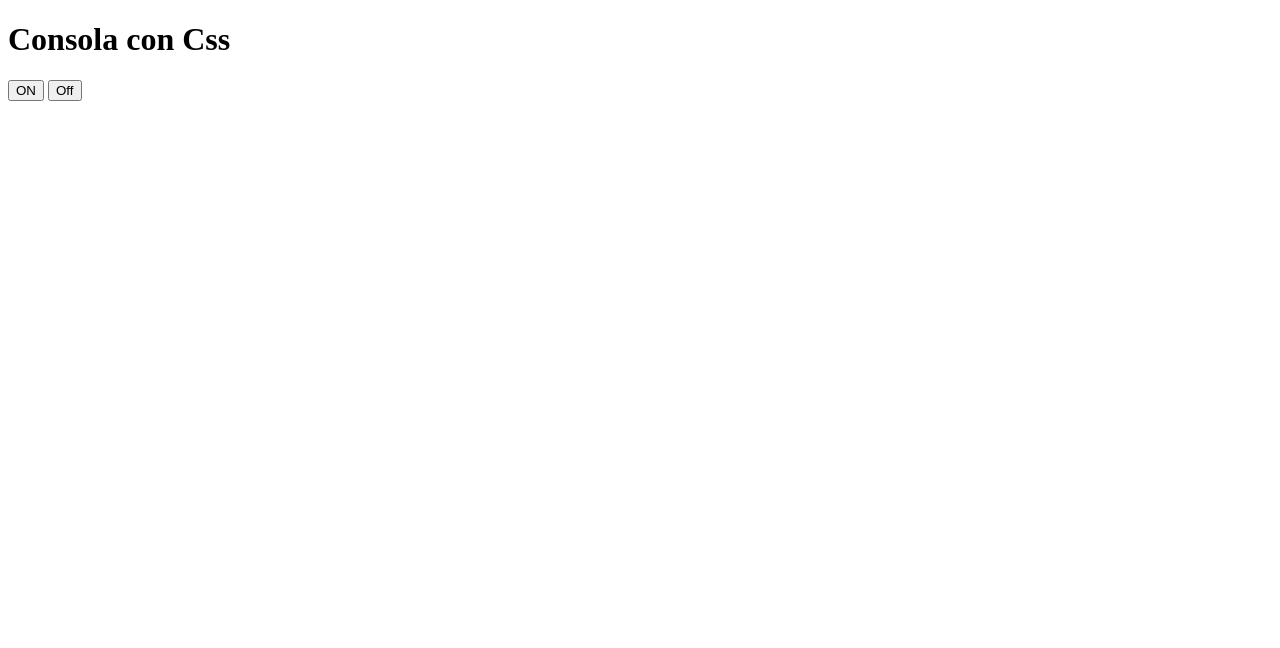
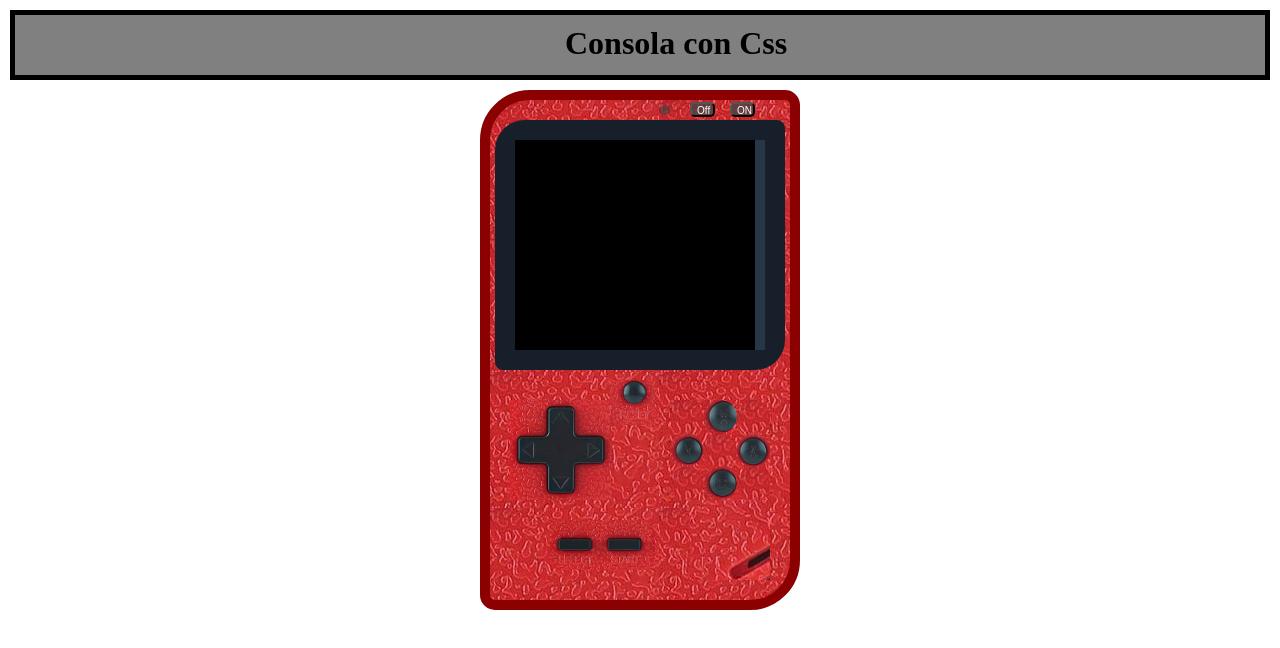
Before and after one commit to T-zemmari/T-zemmari-github.io, a plain HTML site: page index.html in a window 1280 px wide. Drawn offline with Linux system fonts and the light colour scheme; the site is published under a folder, as on GitHub Pages, so addresses that start at the root find nothing.

Commit message:
he modificado el origen de las imagenes

```diff
--- a/css/style.css
+++ b/css/style.css
@@ -24,7 +24,7 @@ h1{
   margin: auto;
   width:300px;
   height: 500px;
-  background-image: url(/img/backgroud\ red.jpg);
+  background-image: url("../img/backgroud\ red.jpg");
   border: 10px solid darkred;
   border-top-left-radius: 50px;
   border-top-right-radius: 15px;
@@ -72,33 +72,33 @@ h1{
     margin-left: 20px;
     width: 100px;
     height: 100px;
-    background-image: url(/img/Flechas.jpg);
+    background-image: url("../img/Flechas.jpg");
     background-size: contain;
     display: flex;
    }
 
-.uno{ background-image: url(/img/backgroud\ red.jpg);}
-.tres{ background-image: url(/img/backgroud\ red.jpg);}
-.siete{background-image: url(/img/backgroud\ red.jpg);}
-.nueve{background-image: url(/img/backgroud\ red.jpg);}
-#cinco{background-image: url(/img/backgroud\ red.jpg);}
+.uno{ background-image: url("../img/backgroud\ red.jpg");}
+.tres{ background-image: url("../img/backgroud\ red.jpg");}
+.siete{background-image: url("../img/backgroud\ red.jpg");}
+.nueve{background-image: url("../img/backgroud\ red.jpg");}
+#cinco{background-image: url("../img/backgroud\ red.jpg");}
 
 #dos{
-    background-image: url(/img/BOTON\ X.jpg);
+    background-image: url("../img/BOTON\ X.jpg");
     background-size: cover;
 }
 
 #cuatro{
     background-size: cover;
-    background-image: url(/img/BOTON\ Y.jpg);
+    background-image: url("../img/BOTON\ Y.jpg");
 }
 #seis{
     background-size: cover;
-    background-image: url(/img/boton\ A.jpg);
+    background-image: url("../img/boton\ A.jpg");
 }
 #ocho{
     background-size: cover;
-    background-image: url(/img/boton\ B.jpg);
+    background-image: url("../img/boton\ B.jpg");
 }
 
 .botones{
@@ -107,7 +107,7 @@ h1{
     margin-left: 180px;
     width: 100px;
     height: 100px;
-    background-image: url(/img/backgroud\ red.jpg);
+    background-image: url("../img/backgroud\ red.jpg");
     display: grid;
     grid-template-columns: 1fr 1fr 1fr;}
 .botones div{
@@ -122,7 +122,7 @@ h1{
     width: 105px;
     height: 50px;
     border-radius: 10px;
-    background-image: url(/img/Select\ and\ start.jpg);
+    background-image: url("../img/Select\ and\ start.jpg");
     background-size: contain;
 
 }
@@ -132,7 +132,7 @@ h1{
     margin-left: 120px;
     width: 45px;
     height: 45px;
-    background-image: url(/img/boton\ Reset.jpg);
+    background-image: url("../img/boton\ Reset.jpg");
     background-size: cover;
 }
 
@@ -140,7 +140,7 @@ h1{
     position: absolute;
     width: 80px;
     height: 80px;
-    background-image: url(/img/Rejillas\ del\ audio.jpg);
+    background-image: url("../img/Rejillas\ del\ audio.jpg");
     background-size: auto;
     margin-top: 400px;
     margin-left: 200px;
@@ -188,7 +188,7 @@ span{
     background-color:rgba(63, 62, 61, 0.637);
 }
 .pantalla:hover{
-    background-image:url(/img/SSFII_title_screen.gif) ;
+    background-image:url("../img/SSFII_title_screen.gif") ;
     background-size: cover;
     background-repeat: no-repeat;
 
--- a/index.html
+++ b/index.html
@@ -4,7 +4,7 @@
     <meta charset="UTF-8">
     <meta name="viewport" content="width=device-width, initial-scale=1.0">
     <title>Consola</title>
-    <link href="/css/style.css" rel="stylesheet" type="text/css">
+    <link href="css/style.css" rel="stylesheet" type="text/css">
     </head>
 
 
```
